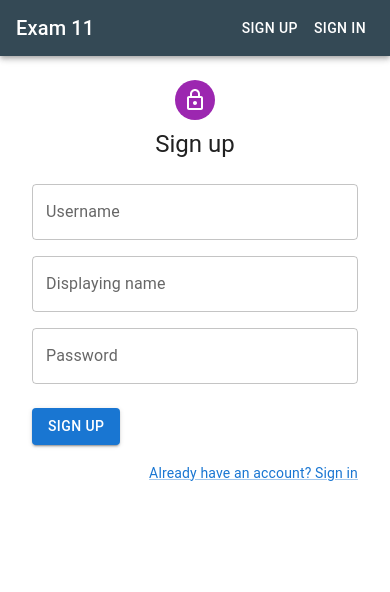
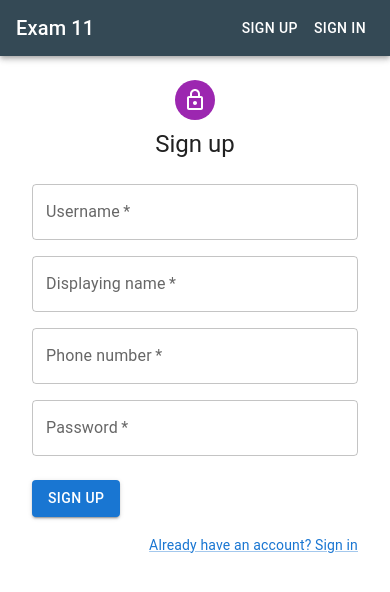
Before and after one commit to emmarrat/market-place, a React (Create React App) app in the folder frontend/: page /register in a window 390 px wide. Shown: the top 592 px of the page. Built offline with nearby package versions, Linux system fonts and the light colour scheme.

Commit message:
fix: added phone input to registration form

```diff
--- a/frontend/src/features/users/Register.tsx
+++ b/frontend/src/features/users/Register.tsx
@@ -17,7 +17,8 @@ const Register = () => {
   const [state, setState] = useState<RegisterMutation>({
     username: '',
     displayUsername: '',
-    password: ''
+    phone: '',
+    password: '',
   });
 
   const inputChangeHandler = (event: React.ChangeEvent<HTMLInputElement>) => {
@@ -64,6 +65,7 @@ const Register = () => {
           <Grid container spacing={2}>
             <Grid item xs={12}>
               <TextField
+                required
                 label="Username"
                 name="username"
                 autoComplete="new-username"
@@ -75,6 +77,7 @@ const Register = () => {
             </Grid>
             <Grid item xs={12}>
               <TextField
+                required
                 label="Displaying name"
                 name="displayUsername"
                 autoComplete="new-displayUsername"
@@ -86,6 +89,20 @@ const Register = () => {
             </Grid>
             <Grid item xs={12}>
               <TextField
+                required
+                type="tel"
+                label="Phone number"
+                name="phone"
+                autoComplete="new-phone"
+                value={state.phone}
+                onChange={inputChangeHandler}
+                error={Boolean(getFieldError('phone'))}
+                helperText={getFieldError('phone')}
+              />
+            </Grid>
+            <Grid item xs={12}>
+              <TextField
+                required
                 name="password"
                 label="Password"
                 type="password"
--- a/frontend/src/types.d.ts
+++ b/frontend/src/types.d.ts
@@ -2,6 +2,7 @@ export interface RegisterMutation {
   username: string;
   password: string;
   displayUsername: string;
+  phone: string;
 }
 
 export interface User {
```
